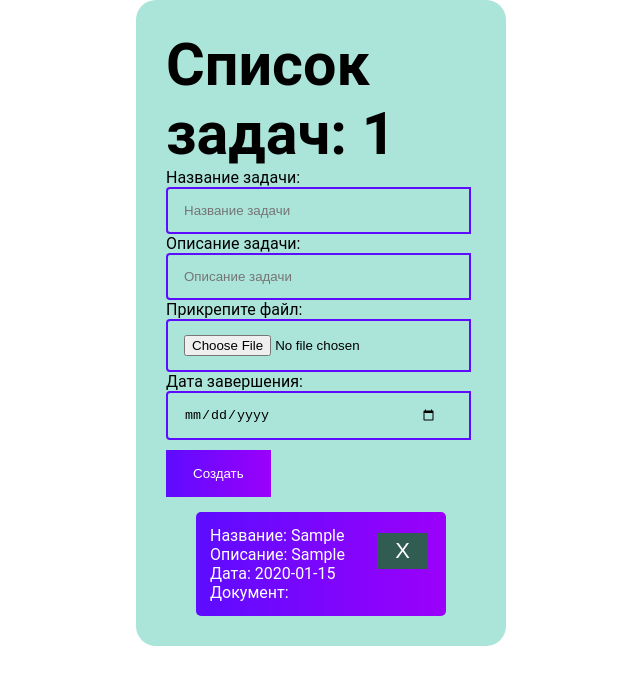
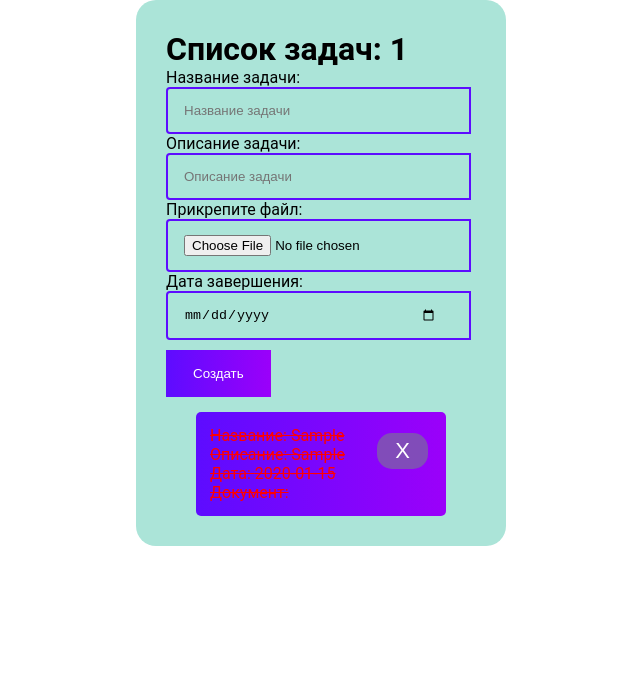
Before and after one commit to oreshkevich/to-do-task, a React (Create React App) app: page / in a window 1280 px wide. Both pictures are taken after typing "Sample", "Sample", "2020-01-15" into the empty fields and a click on the button "Создать". Shown: the top 684 px of the page, without its empty margins (19-659 px from the left). Built offline with nearby package versions, Linux system fonts and the light colour scheme.

Commit message:
feat: add localStorage and data

```diff
--- a/src/App.jsx
+++ b/src/App.jsx
@@ -1,9 +1,12 @@
-import { useState } from 'react';
+import { useState, useEffect } from 'react';
 import ToDo from './components/ToDo';
 import ToDoForm from './components/ToDoForm';
 
 function App() {
-  const [todos, setTodos] = useState([]);
+  // const [todos, setTodos] = useState([]);
+  const [todos, setTodos] = useState(() => {
+    return JSON.parse(localStorage.getItem('todos')) || [];
+  });
 
   const addTask = (nameTask) => {
     if (nameTask.nameTask.length > 0) {
@@ -11,7 +14,7 @@ function App() {
 
       const newItem = {
         id: new Date().getTime(),
-        complete: false,
+        complete: nameTask.done,
         ...nameTask,
       };
       setTodos([...todos, newItem]);
@@ -30,6 +33,10 @@ function App() {
       ),
     ]);
   };
+
+  useEffect(() => {
+    localStorage.setItem('todos', JSON.stringify(todos));
+  }, [todos]);
 
   return (
     <main className="container content">
--- a/src/components/ToDoForm.jsx
+++ b/src/components/ToDoForm.jsx
@@ -4,6 +4,8 @@ function ToDoForm({ addTask }) {
   const [nameTask, setNameTask] = useState('');
   const [descriptionTask, setDescriptionTask] = useState('');
   const [completionDate, setCompletionDate] = useState('');
+  const [done, setDone] = useState(false);
+
   const [image, setImage] = useState('');
 
   const imageRef = React.createRef();
@@ -16,6 +18,14 @@ function ToDoForm({ addTask }) {
       setImage(img.name);
     }
   };
+  console.log(done);
+  const dataChange = (e) => {
+    const d1 = new Date();
+    const d2 = new Date(e.target.value);
+    let same = d1.getTime() > d2.getTime();
+    setDone(same);
+    setCompletionDate(e.target.value);
+  };
 
   const handleSubmit = (e) => {
     e.preventDefault();
@@ -23,6 +33,7 @@ function ToDoForm({ addTask }) {
       nameTask: nameTask,
       descriptionTask: descriptionTask,
       completionDate: completionDate,
+      done: done,
       image: image,
     };
     addTask(newCard);
@@ -82,7 +93,7 @@ function ToDoForm({ addTask }) {
             type="date"
             value={completionDate}
             name="date"
-            onChange={(e) => setCompletionDate(e.target.value)}
+            onChange={dataChange}
           />
           <p className="small"></p>
         </div>
--- a/src/index.scss
+++ b/src/index.scss
@@ -74,11 +74,6 @@ $baseFontSize: 16;
   }
 
   @return $pixels / $context * 1rem;
-}
-
-h1 {
-  font-size: vw(97);
-  font-size: vh(80);
 }
 
 .app .item-todo {
@@ -158,5 +153,6 @@ input {
 
 .app .item-delete {
   padding: 5px 18px;
-  background: #305c52;
+  background: #814cb9;
+  border-radius: 15px;
 }
```
